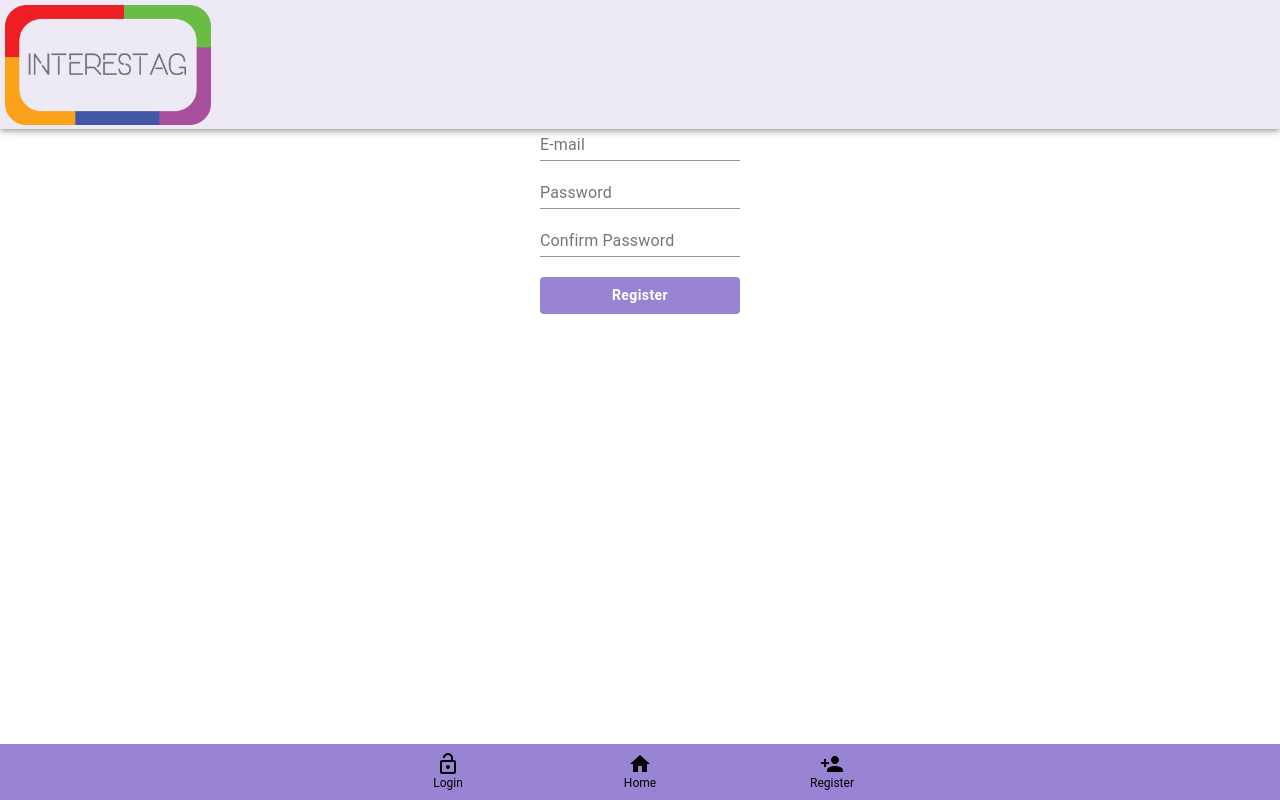
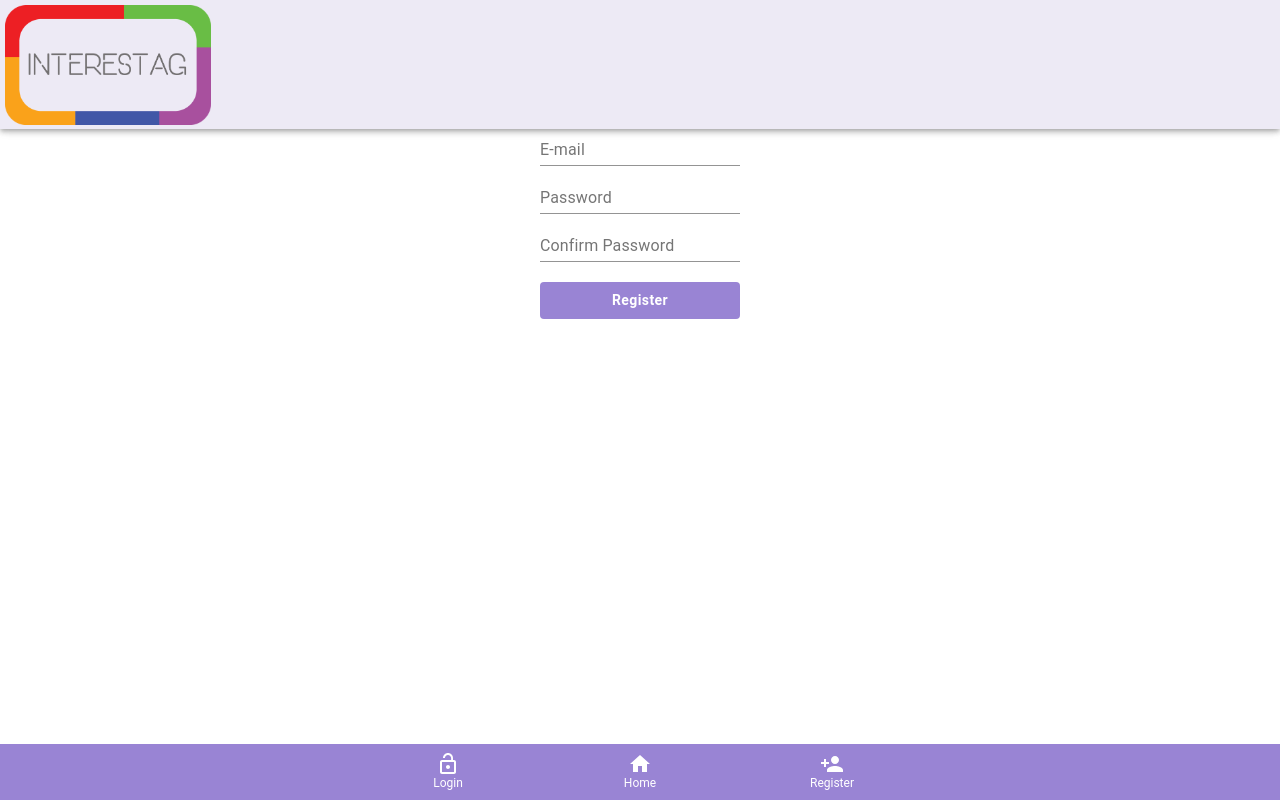
Before and after one commit to AleksandarGeorgievGeorgiev/Interestag, a React (Create React App) app in the folder interestag-general-interface/: page /register in a window 1280 px wide. Built offline with nearby package versions, Linux system fonts and the light colour scheme.

Commit message:
Moved going and rate buttons

```diff
--- a/interestag-general-interface/src/App.jsx
+++ b/interestag-general-interface/src/App.jsx
@@ -1,6 +1,7 @@
 import React, { useContext, useEffect } from 'react';
 
 import { Route, Switch, Redirect, useHistory } from 'react-router-dom';
+import { makeStyles } from '@material-ui/core/styles';
 
 import { Home } from './home/Home';
 import { Profile } from './profile/Profile';
@@ -17,11 +18,18 @@ import { EnforceAnonymousRoute } from './user-context/EnforceAnonymousRoute';
 import { EventDetailsScreen } from './event/EventDetailsScreen';
 import { EditEventForm } from './event/EditEventForm';
 
-import { useTokenInterceptor } from './user-context/useTokenInterceptor';
+const useCss = makeStyles({
+  body: {
+    gridArea: 'body',
+    marginTop: '70px',
+    padding: '0 15px',
+  },
+});
 
 function App() {
   const testName = 'Welcome to ProEp';
   const { isAuthenticated } = useContext(UserContext);
+  const css = useCss();
 
   const renderRoutes = () => {
     return (
@@ -30,7 +38,7 @@ function App() {
         <PrivateRoute authed={isAuthenticated()} exact path="/event/:id/edit"><EditEventForm /></PrivateRoute>
         <Route path="/event/:id"><EventDetailsScreen /></Route>
 
-        <Route exact path="/" component={Home}/>
+        <Route exact path="/" component={Home} />
         <Route path="/discover" ><DiscoverEventScreen /></Route>
 
         <PrivateRoute authed={isAuthenticated()} path="/profile/:id"><Profile /></PrivateRoute>
@@ -42,10 +50,12 @@ function App() {
   };
 
   return (
-    <div className="App">
-      <AppTopBar/>
+    <div>
+      <AppTopBar />
+      <div className={css.body}>
         {renderRoutes()}
-      <BottomNavBar/>
+      </div>
+      <BottomNavBar />
     </div>
   );
 }
--- a/interestag-general-interface/src/core/BottomNavBar.jsx
+++ b/interestag-general-interface/src/core/BottomNavBar.jsx
@@ -19,6 +19,9 @@ import { UserContext } from '../user-context/UserContextProvider';
 const useStyles = makeStyles({
   root: {
     minWidth: 0
+  },
+  pinkColored: {
+    color: '#FFFFFF',
   }
 });
 
@@ -33,11 +36,11 @@ function BottomNavBar() {
           className="bottom-nav-custom-css"
           showLabels
         >
-          <BottomNavigationAction classes={{root: classes.root}} component={Link} to="/" label="Home" icon={<HomeIcon />} />
-          <BottomNavigationAction classes={{root: classes.root}} component={Link} to="/discover" label="Discover" icon={<SearchIcon />}/>
-          <BottomNavigationAction classes={{root: classes.root}} component={Link} to="/going_to" label="Going-to" icon={<FlightTakeoffIcon />} />
-          <BottomNavigationAction classes={{root: classes.root}} component={Link} to="/event/create" label="Add" icon={<AddIcon />} />
-          <BottomNavigationAction classes={{root: classes.root}} component={Link} to={`/profile/${currentUser.userId}`} label="Profile" icon={<PersonIcon />}/>
+          <BottomNavigationAction classes={{root: classes.root, wrapper: classes.pinkColored}} component={Link} to="/" label="Home" icon={<HomeIcon />} />
+          <BottomNavigationAction classes={{root: classes.root, wrapper: classes.pinkColored}} component={Link} to="/discover" label="Discover" icon={<SearchIcon />}/>
+          <BottomNavigationAction classes={{root: classes.root, wrapper: classes.pinkColored}} component={Link} to="/going_to" label="Going-to" icon={<FlightTakeoffIcon />} />
+          <BottomNavigationAction classes={{root: classes.root, wrapper: classes.pinkColored}} component={Link} to="/event/create" label="Add" icon={<AddIcon />} />
+          <BottomNavigationAction classes={{root: classes.root, wrapper: classes.pinkColored}} component={Link} to={`/profile/${currentUser.userId}`} label="Profile" icon={<PersonIcon />}/>
         </BottomNavigation>
       )
     }
@@ -47,9 +50,9 @@ function BottomNavBar() {
         className="bottom-nav-custom-css"
         showLabels
       >
-        <BottomNavigationAction component={Link} to="/login/" label="Login" icon={<LockOpenIcon />} />
-        <BottomNavigationAction component={Link} to="/" label="Home" icon={<HomeIcon />} />
-        <BottomNavigationAction component={Link} to="/register/" label="Register" icon={<PersonAddIcon />} />
+        <BottomNavigationAction classes={{root: classes.root, wrapper: classes.pinkColored}} component={Link} to="/login/" label="Login" icon={<LockOpenIcon />} />
+        <BottomNavigationAction classes={{root: classes.root, wrapper: classes.pinkColored}} component={Link} to="/" label="Home" icon={<HomeIcon />} />
+        <BottomNavigationAction classes={{root: classes.root, wrapper: classes.pinkColored}} component={Link} to="/register/" label="Register" icon={<PersonAddIcon />} />
       </BottomNavigation>
     );
   }
--- a/interestag-general-interface/src/event/DiscoverEventScreen.jsx
+++ b/interestag-general-interface/src/event/DiscoverEventScreen.jsx
@@ -30,7 +30,6 @@ function DiscoverEventScreen() {
 
   return (
     <div className="body">
-      <div>
       {events.map((event) => (
         <Card key={event.id}>
           <div className="list-group-item">
@@ -45,7 +44,6 @@ function DiscoverEventScreen() {
         </Card>
       ))}
     </div>
-    </div>
   );
 }
 
--- a/interestag-general-interface/src/event/EventDetailsScreen.jsx
+++ b/interestag-general-interface/src/event/EventDetailsScreen.jsx
@@ -11,6 +11,7 @@ import {
   Slider,
   Paper
 } from "@material-ui/core";
+import { makeStyles } from '@material-ui/core/styles';
 
 import { InterestField } from "./InterestField";
 import GetAppIcon from '@material-ui/icons/GetApp';
@@ -18,6 +19,7 @@ import { UserContext } from "../user-context/UserContextProvider";
 import { InviteAttendeeForm } from "./InviteAttendeeForm";
 import Card from "@material-ui/core/Card";
 import CardContent from "@material-ui/core/CardContent";
+import ColorLensIcon from '@material-ui/icons/ColorLens';
 import { Redirect } from "react-router-dom";
 
 import { RateInterestsForm } from './RateInterestsForm';
@@ -29,6 +31,33 @@ const ATTENDANCE_STATUS = {
   Accepted: 2,
   Rejected: 3,
 };
+
+const useCss = makeStyles({
+  eventActionBar: {
+    overflow: 'hidden',
+    position: 'fixed',
+    bottom: '56px',
+    backgroundColor: '#edeaf5',
+    justifyContent: 'space-between',
+    padding: '4px 8px',
+    display: 'flex',
+    width: '100%',
+    margin: '0 -15px',
+  },
+  rateInterestsButton: {
+    color: '#a8509e',
+  },
+  goingSelected: {
+    backgroundColor: '#69bd45'
+  },
+  notGoingSelected: {
+    backgroundColor: '#ed1f24',
+  },
+  goingPending: {
+    color: '#faa21a',
+    borderColor: '#faa21a',
+  },
+});
 
 const EventDetailsScreen = () => {
   const history = useHistory();
@@ -42,6 +71,7 @@ const EventDetailsScreen = () => {
   const [drawerOpen, setOpen] = useState(false);
   const [interestRatings, setInterestRatings] = useState({});
   const [eventAttendanceData, setEventAttendanceData] = useState({});
+  const css = useCss();
 
   useEffect(() => {
     if (eventFromHistory) {
@@ -79,7 +109,7 @@ const EventDetailsScreen = () => {
         attendance: eventAttendance,
       });
 
-      if(attendance.id !== undefined){
+      if (attendance.id !== undefined) {
         initializeRatings(eventAttendance);
       }
     });
@@ -182,13 +212,13 @@ const EventDetailsScreen = () => {
   }
 
   const confirmRating = () => {
-    for(let [interestId, interestRating] of Object.entries(interestRatings)) {
+    for (let [interestId, interestRating] of Object.entries(interestRatings)) {
       protectedApi
         .post('/api/event-attendee-interest/', {
           atendee: currentEvent.attendance.id,
           interest: interestId,
           score: interestRating,
-        })
+        }) //TODO .then(update event attendance with new eventattendeeinterest_set)
         .catch(err => initializeRatings(currentEvent.attendance))
         .finally(() => setOpen(false));
     }
@@ -254,36 +284,9 @@ const EventDetailsScreen = () => {
           </Card>
         ))}
       <Box>
-        <ButtonGroup style={{ marginTop: "15px" }} variant="outlined">
-          <Button
-            onClick={joinEvent}
-            variant={
-              ATTENDANCE_STATUS.Accepted === attendanceStatus
-                ? "contained"
-                : "outlined"
-            }
-            size="large"
-            color="primary"
-          >
-            Going
-          </Button>
-          <Button
-            onClick={leaveEvent}
-            variant={
-              ATTENDANCE_STATUS.Rejected === attendanceStatus || ATTENDANCE_STATUS.Pending === attendanceStatus
-                ? "contained"
-                : "outlined"
-            }
-            size="large"
-            color="primary"
-          >
-            Not going
-          </Button>
-        </ButtonGroup>
+
       </Box>
-      {ATTENDANCE_STATUS.Accepted === attendanceStatus &&
-        <Button onClick={() => setOpen(true)}>Rate</Button>
-      }
+
       <DownloadPrintables
         currentUser={currentUser}
         attendeeInterests={currentEvent.attendance ? currentEvent.attendance.userInterests : []}
@@ -305,8 +308,39 @@ const EventDetailsScreen = () => {
           ratingChangeHandler={ratingChanged}
         />
       </SwipeableDrawer>
-
-
+      <Box className={css.eventActionBar}>
+        <ButtonGroup variant="outlined" classes={attendanceStatus === ATTENDANCE_STATUS.Pending ? { groupedOutlined: css.goingPending } : {}}>
+          <Button
+            onClick={joinEvent}
+            classes={{ contained: css.goingSelected }}
+            variant={
+              ATTENDANCE_STATUS.Accepted === attendanceStatus
+                ? "contained"
+                : "outlined"
+            }
+            size="large"
+            color="primary"
+          >
+            Going
+            </Button>
+          <Button
+            onClick={leaveEvent}
+            classes={{ contained: css.notGoingSelected }}
+            variant={
+              ATTENDANCE_STATUS.Rejected === attendanceStatus
+                ? "contained"
+                : "outlined"
+            }
+            size="large"
+            color="primary"
+          >
+            Not going
+            </Button>
+        </ButtonGroup>
+        {ATTENDANCE_STATUS.Accepted === attendanceStatus &&
+          <Button onClick={() => setOpen(true)}><ColorLensIcon className={css.rateInterestsButton}/></Button>
+        }
+      </Box>
     </Box>
   );
 };
--- a/interestag-general-interface/src/index.css
+++ b/interestag-general-interface/src/index.css
@@ -24,13 +24,13 @@ code {
   background-color: #edeaf5;
 }
 
-.MuiSvgIcon-root{
+/* .MuiSvgIcon-root{
   color: black;
 }
 
 .MuiBottomNavigationAction-label{
   color: black;
-}
+} */
 
 .MuiButtonBase-root.MuiButton-text.custom-fab-button{
   background-color:#9984d4;
@@ -121,10 +121,6 @@ ul {
   margin-top: 245px;
 }
 
-.body {
-  margin: 65px auto;
-}
-
 .my-facebook-button-class{
   background-color:#3b5998;
   text-transform: none;
```
Lines whose indentation alone changed are shown as unchanged.
